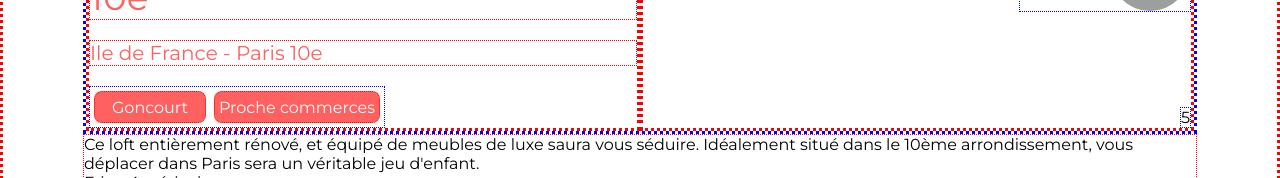
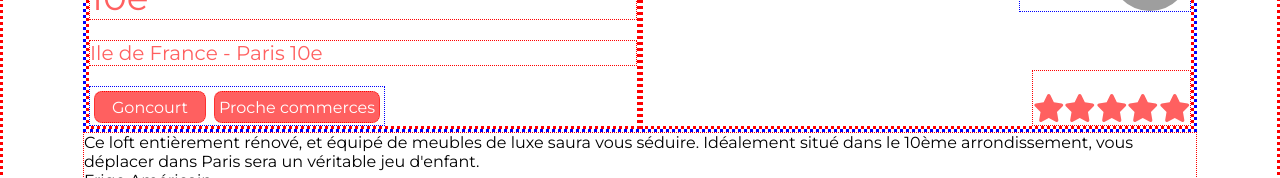
Before and after one commit to SFERRER-DEV/projet-11, a React (Create React App) app: page /housing/0979876d in a window 1280 px wide. Shown: the part 715-893 px from the top of the page. Built offline with nearby package versions, Linux system fonts and the light colour scheme; grey boxes are pictures that could not be loaded.

Commit message:
Créer un composant Rating pour afficher la notation avec des étoiles dans une annonce

```diff
--- a/src/components/Accomodation/index.jsx
+++ b/src/components/Accomodation/index.jsx
@@ -1,6 +1,7 @@
 import styled from 'styled-components';
 import PropTypes from 'prop-types';
 import colors from '../../utils/style/colors';
+import Rating from '../../components/Rating';
 
 // Le conteneur de la dropdown
 const Container = styled.article`
@@ -48,6 +49,8 @@ const Tags = styled.div`
   display: flex;
   flex-direction: row;
   flex-wrap: wrap;
+  height: 2.5em;
+  align-items: center;
   border: 1px blue dotted;
 `;
 
@@ -103,10 +106,6 @@ const Owner = styled.div`
   }
 `;
 
-const Stars = styled.div`
-  border: 1px blue dotted;
-`;
-
 const Complement = styled.div`
   border: 1px red dotted;
 `;
@@ -138,7 +137,7 @@ function Accomodation({
             <p>{name}</p>
             <img src={picture} alt={`portrait ${name}}`} />
           </Owner>
-          <Stars>{rating}</Stars>
+          <Rating rating={rating} />
         </Wrapper>
       </Informations>
       <Complement>
--- /dev/null
+++ b/src/components/Rating/index.jsx
@@ -0,0 +1,44 @@
+import { FontAwesomeIcon } from '@fortawesome/react-fontawesome';
+import { faStar } from '@fortawesome/free-solid-svg-icons';
+import styled from 'styled-components';
+import colors from '../../utils/style/colors';
+
+const Container = styled.div`
+  display: flex;
+  flex-direction: row;
+  flex-wrap: wrap;
+  height: 2em;
+  align-items: flex-end;
+  font-size: 1.75em;
+  border: 1px red dotted;
+`;
+
+const StarFull = styled.i`
+  color: ${colors.primary};
+`;
+
+const StarEmpty = styled.i`
+  color: ${colors.tertiary};
+  filter: brightness(70%);
+`;
+
+function Ratings({ rating }) {
+  const range = [1, 2, 3, 4, 5];
+  return (
+    <Container>
+      {range.map((element) =>
+        rating >= element ? (
+          <StarFull key={element.toString()}>
+            <FontAwesomeIcon icon={faStar} />
+          </StarFull>
+        ) : (
+          <StarEmpty key={element.toString()}>
+            <FontAwesomeIcon icon={faStar} />
+          </StarEmpty>
+        )
+      )}
+    </Container>
+  );
+}
+
+export default Ratings;
```
